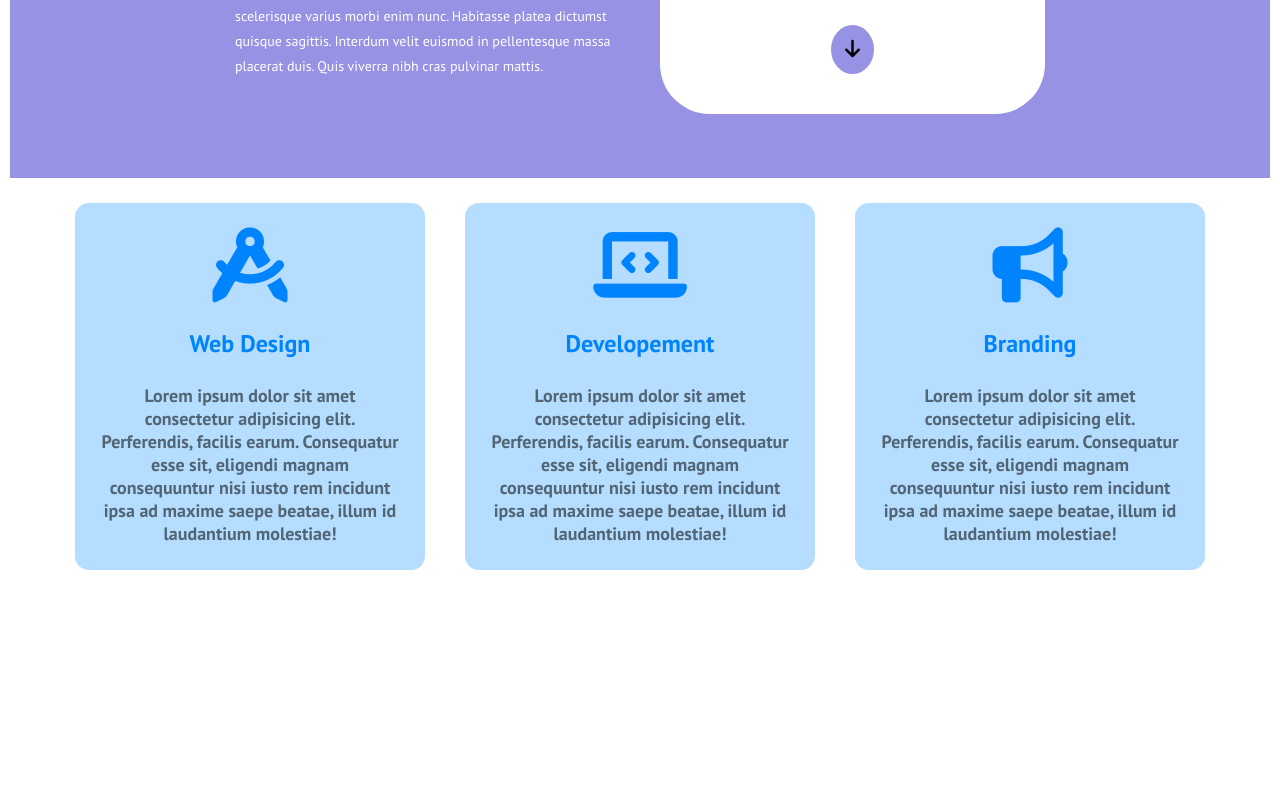
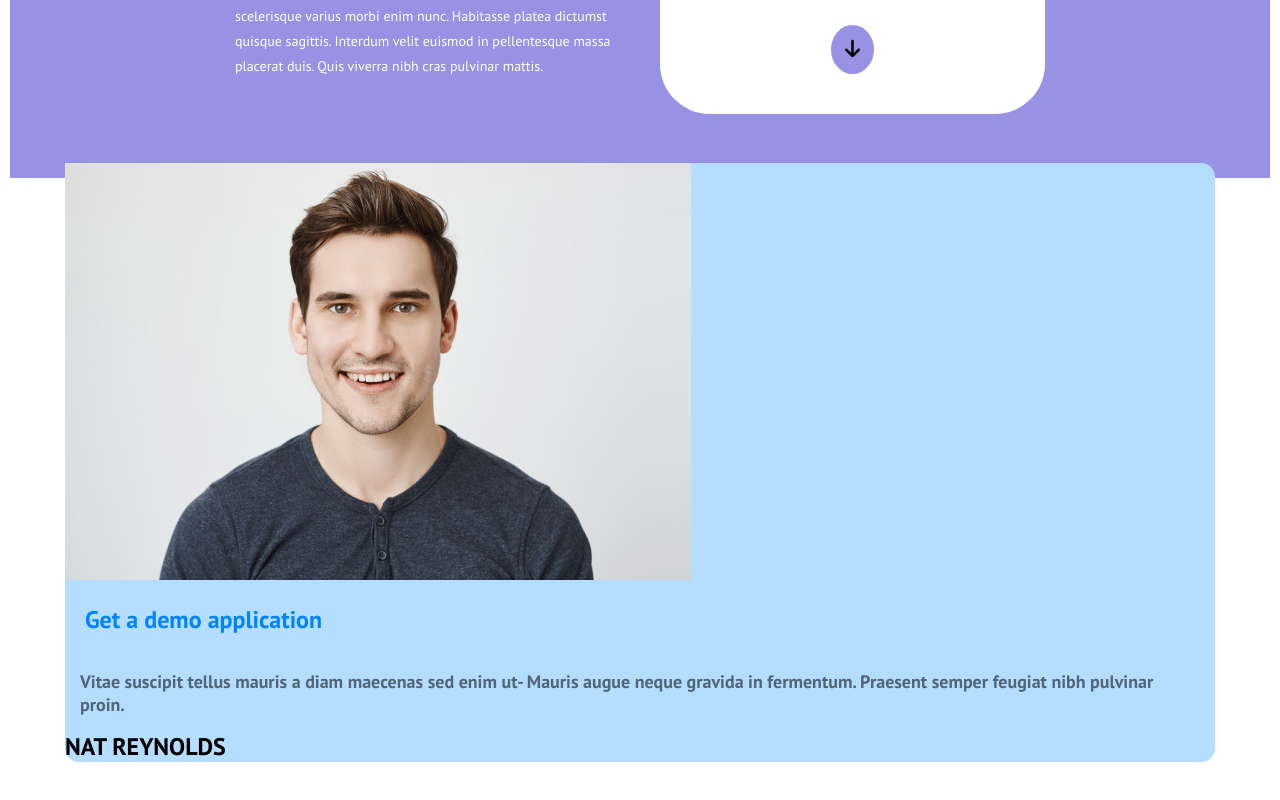
Before and after one commit to BruneiPaulPotosiCcuno/htmlcss-responsive-layout, a plain HTML site: page index.html in a window 1280 px wide. Shown: the part 1670-2470 px from the top of the page. Before the commit the page ends 2345 px from the top, so only its background shows below. Drawn offline with Linux system fonts and the light colour scheme.

Commit message:
patners-not-fix

```diff
--- a/index.html
+++ b/index.html
@@ -108,31 +108,25 @@
                 </div>
             </div>
     </section>
+
+    <!--Patners-->
+
     <section id="intro">
         <div class="container-intro">
-            <div class="row">
-                <div class="col">
-                    <div class="card-small">
-                        <i class="fa-solid fa-compass-drafting item"></i>
-                        <h1>Web Design</h1>
-                        <p>Lorem ipsum dolor sit amet consectetur adipisicing elit. Perferendis, facilis earum. Consequatur esse sit, eligendi magnam consequuntur nisi iusto rem incidunt ipsa ad maxime saepe beatae, illum id laudantium molestiae!</p>
+            <div class="row-pat">
+                <div class="col-big">
+                    <div class="card-big">
+                        <div class="contain-demo">
+                            <img src="img/testimonial1.jpg" alt="">
+                            <h1>Get a demo application</h1>
+                            <p>Vitae suscipit tellus mauris a diam maecenas sed enim ut- Mauris augue neque gravida in
+                            fermentum. Praesent semper feugiat nibh pulvinar proin.</p>
+                            <h2>NAT REYNOLDS</h2>
+                        </div>
                     </div>
                 </div>
-                <div class="col">
-                    <div class="card-small">
-                        <i class="fa-solid fa-laptop-code item"></i>
-                        <h1>Developement</h1>
-                        <p>Lorem ipsum dolor sit amet consectetur adipisicing elit. Perferendis, facilis earum. Consequatur esse sit, eligendi magnam consequuntur nisi iusto rem incidunt ipsa ad maxime saepe beatae, illum id laudantium molestiae!</p>
-                    </div>
-                </div>
-                <div class="col">
-                    <div class="card-small">
-                        <i class="fa-solid fa-bullhorn item"></i>
-                        <h1>Branding</h1>
-                        <p>Lorem ipsum dolor sit amet consectetur adipisicing elit. Perferendis, facilis earum. Consequatur esse sit, eligendi magnam consequuntur nisi iusto rem incidunt ipsa ad maxime saepe beatae, illum id laudantium molestiae!</p>
-                    </div>
-                </div>
-            </div>
+
+
     </section>
 
 </body>
--- a/style.css
+++ b/style.css
@@ -295,7 +295,14 @@ nav{
 }
 
 /* PARTNERS */
+#patner .col{
+    margin-bottom: 50px;
+    display: flex;
+}
 
+.row-pat{
+    width: calc(100%)
+}
 
 
 
```
